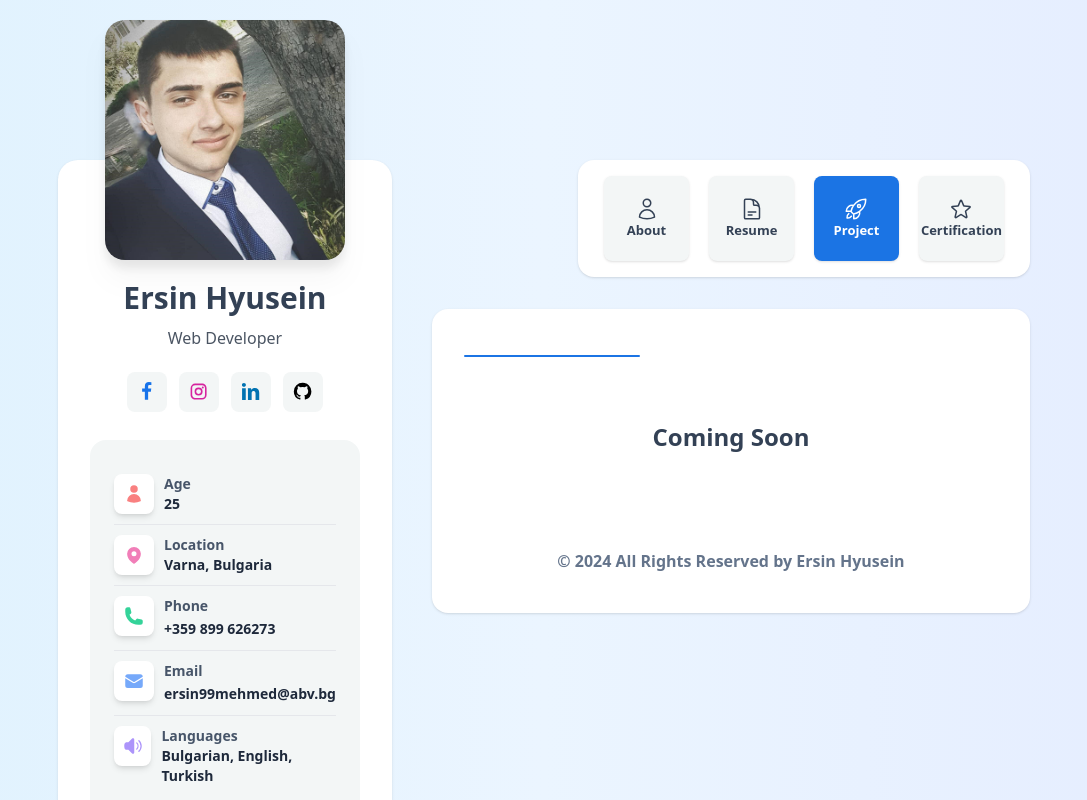
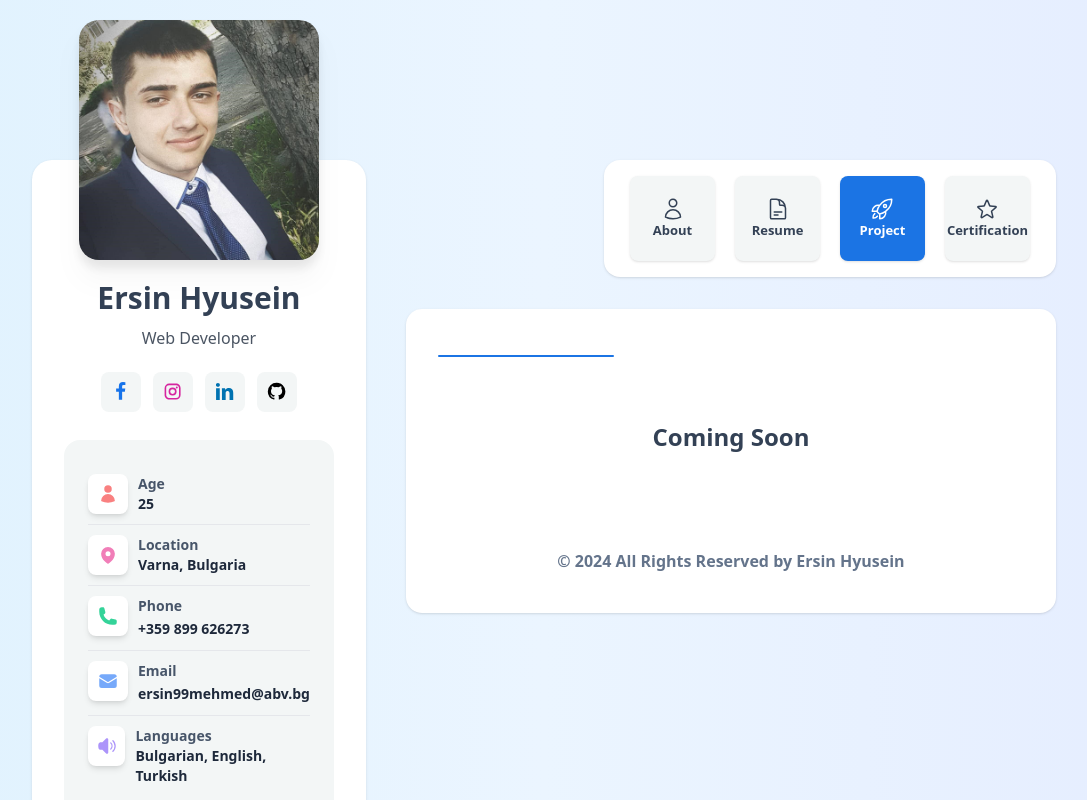
Before and after one commit to ErsinMehmed/react-portfilio, a React (Create React App) app: page /project in a window 1280 px wide. Shown: the top 800 px of the page, without its empty margins (96-1183 px from the left). Built offline with nearby package versions, Linux system fonts and the light colour scheme.

Commit message:
fixed layout width

```diff
--- a/src/components/Layout.jsx
+++ b/src/components/Layout.jsx
@@ -28,9 +28,9 @@ const Layout = (props) => {
 
   return (
     <div className='w-full min-h-screen pb-12 lg:pb-8 bg-gradient-to-r from-sky-100 via-blue-50 to-indigo-100'>
-      <div className='h-full flex flex-col min-h-screen items-center justify-center'>
-        <div className='relative h-full max-w-[2000px] lg:px-4 xl:px-32 2xl:px-64 lg:flex gap-10 pt-0.5 lg:pt-40'>
-          <span className='w-fit lg:w-[350px] xl:w-[480px] lg:block'>
+      <div className='h-full w-full min-h-screen max-w-[2000px] mx-auto'>
+        <div className='relative h-full lg:px-4 xl:px-32 2xl:px-64 lg:flex gap-10 pt-0.5 lg:pt-40'>
+          <span className='w-fit lg:w-[350px] xl:w-[480px] 2xl:w-[510px] lg:block'>
             <ProfileCard />
           </span>
 
--- a/src/components/Loading.jsx
+++ b/src/components/Loading.jsx
@@ -3,7 +3,7 @@ import IconSpinner from "../icons/Spinner";
 
 const Loading = () => {
   return (
-    <div className='flex items-center justify-center w-full min-h-screen bg-gradient-to-r from-purple-100 via-pink-50 to-pink-100'>
+    <div className='flex items-center justify-center w-full min-h-screen bg-gradient-to-r from-sky-100 via-blue-50 to-indigo-100'>
       <div className='flex justify-center items-center space-x-1 font-semibold text-gray-700'>
         <IconSpinner className='w-20 h-20 animate-spin' />
 
```
